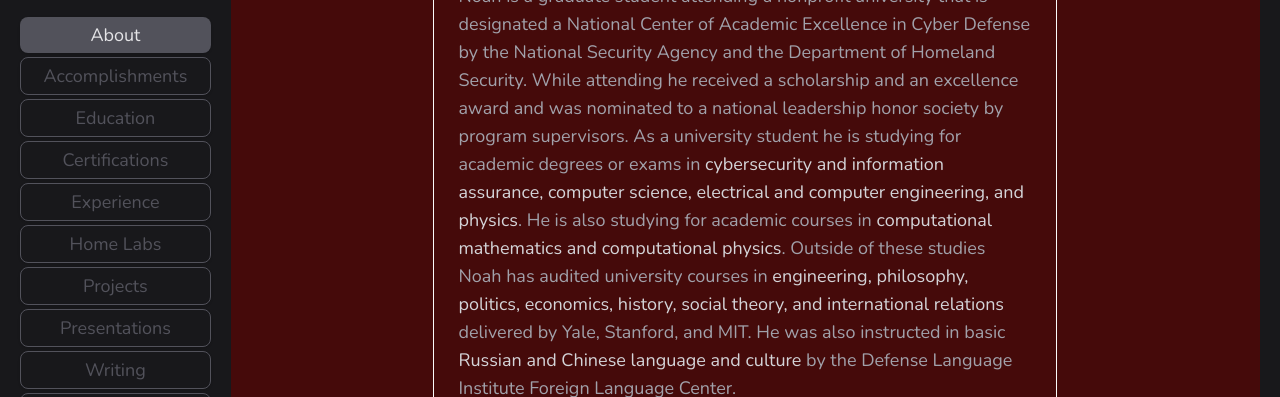
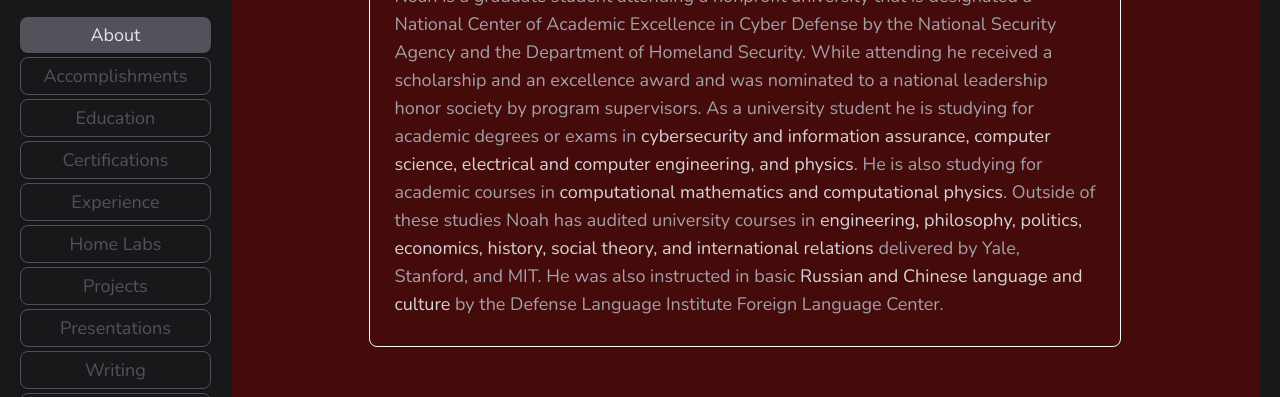
Before and after one commit to noah-sec/website-htmx, a plain HTML site: page index.html in a window 1280 px wide. Shown: the part 251-648 px from the top of the page. Drawn offline with nearby package versions, Linux system fonts and the light colour scheme.

Commit message:
Update index.html

```diff
--- a/index.html
+++ b/index.html
@@ -84,9 +84,9 @@
             <div class="rounded-lg bg-red-950 px-5 py-2 mb-1">
                 <div class="text-black text-center font-semibold text-7xl" style="font-family: 'Orbitron'">ABOUT</div>
                 <div class="flex flex-col items-center">
-                    <div class="max-w-prose mx-auto mt-16 rounded-lg border border-zinc-50 px-6 py-3">
+                    <div class="mx-auto mt-16 rounded-lg border border-zinc-50 px-6 py-3">
                         <div class="mb-8 text-zinc-50 font-semibold text-3xl text-left">Student</div>
-                        <div class="mb-4 text-zinc-400 text-lg font-thin">Noah is a graduate student attending a nonprofit university that is designated a National Center of Academic Excellence in Cyber Defense by the National Security Agency and the Department of Homeland Security. While attending he received a scholarship and an excellence award and was nominated to a national leadership honor society by program supervisors. As a university student he is studying for academic degrees or exams in <span class="text-zinc-300 font-light">cybersecurity and information assurance, computer science, electrical and computer engineering, and physics</span>. He is also studying for academic courses in <span class="text-zinc-300 font-light">computational mathematics and computational physics</span>. Outside of these studies Noah has audited university courses in <span class="text-zinc-300 font-light">engineering, philosophy, politics, economics, history, social theory, and international relations</span> delivered by Yale, Stanford, and MIT. He was also instructed in basic <span class="text-zinc-300 font-light">Russian and Chinese language and culture</span> by the Defense Language Institute Foreign Language Center.</div>
+                        <div class="max-w-prose mb-4 text-zinc-400 text-lg font-thin">Noah is a graduate student attending a nonprofit university that is designated a National Center of Academic Excellence in Cyber Defense by the National Security Agency and the Department of Homeland Security. While attending he received a scholarship and an excellence award and was nominated to a national leadership honor society by program supervisors. As a university student he is studying for academic degrees or exams in <span class="text-zinc-300 font-light">cybersecurity and information assurance, computer science, electrical and computer engineering, and physics</span>. He is also studying for academic courses in <span class="text-zinc-300 font-light">computational mathematics and computational physics</span>. Outside of these studies Noah has audited university courses in <span class="text-zinc-300 font-light">engineering, philosophy, politics, economics, history, social theory, and international relations</span> delivered by Yale, Stanford, and MIT. He was also instructed in basic <span class="text-zinc-300 font-light">Russian and Chinese language and culture</span> by the Defense Language Institute Foreign Language Center.</div>
                     </div>
                     <div class="max-w-prose mx-auto mt-16 rounded-lg border border-zinc-50 px-6 py-3">
                         <div class="mb-8 text-zinc-50 font-semibold text-3xl text-left">Engineer</div>
```
